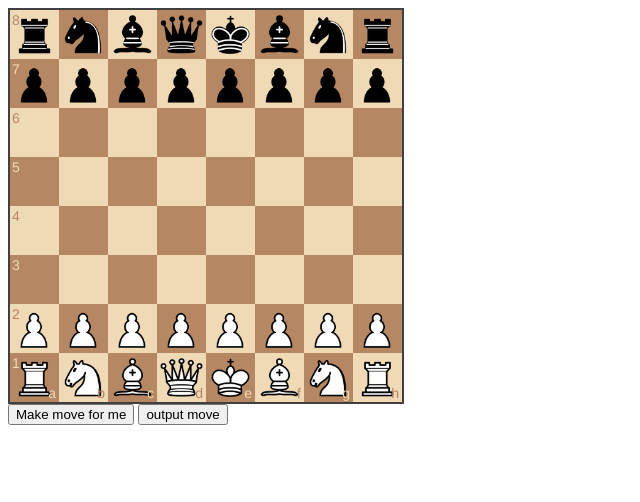
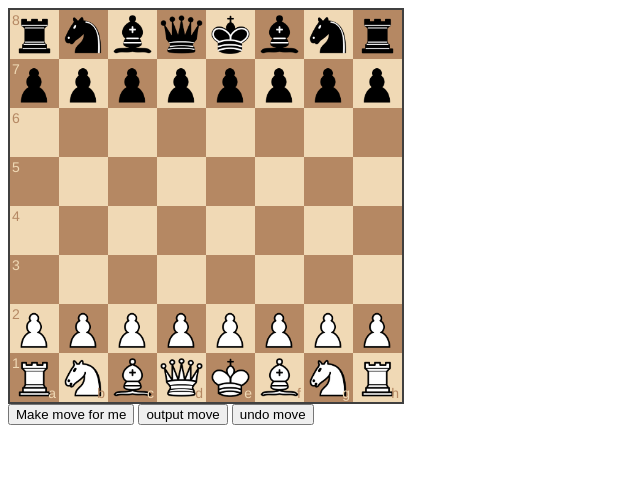
Before and after one commit to ibhojwani/FICSfish_chess_engine, a Django app: page /chessboard/ in a window 1280 px wide. Shown: the top 502 px of the page, without its empty margins (0-640 px from the left). Run offline with Django 3.2, Linux system fonts and the light colour scheme; data that the repository does not hold is empty.

Commit message:
Update chess.html

```diff
--- a/Chess_app/chessboard/templates/chess.html
+++ b/Chess_app/chessboard/templates/chess.html
@@ -15,15 +15,35 @@
       <div id="board" style="width: 400px"></div>
       <input type="button" id="moveforme" value="Make move for me" />
       <input type="button" id="moves" value="output move" />
+      <input type="button" id="undo" value="undo move" />
+
 
 
     <script>
-        var best_move = ""
+        var best_move = []
+        var white = true
         var board,
           game = new Chess()
 
         // do not pick up pieces if the game is over
         // only pick up pieces for the side to move
+        $('#undo').on('click', function(){
+            game.undo();
+            updateStatus();
+            board.position(game.fen());
+            white = !(white)
+            $.ajax({
+                url: '{% url "undo" %}',
+                data: {undo: true},
+                type: 'GET',
+                datatype: 'json',
+            }).done(function(data){
+                best_move.pop()
+            });
+        })
+
+
+
         var onDragStart = function(source, piece, position, orientation) {
           if (game.game_over() === true ||
               (game.turn() === 'w' && piece.search(/^b/) !== -1) ||
@@ -57,11 +77,12 @@
           }
           $.ajax({
               url: '{% url "move_generator" %}',
-              data: {moves: alg},
+              data: {moves: alg, w: white},
               type: 'GET',
               datatype: 'json',
           }).done(function(data) {
-              best_move = data.m ;
+              best_move.push(data.m) ;
+              white = !white
           })
         };
 
@@ -76,11 +97,13 @@
           // checkmate?
           if (game.in_checkmate() === true) {
             status = 'Game over, ' + moveColor + ' is in checkmate.';
+            alert(status);
           }
 
           // draw?
           else if (game.in_draw() === true) {
             status = 'Game over, drawn position';
+            alert(status);
           }
 
           // game still on
@@ -90,14 +113,17 @@
             // check?
             if (game.in_check() === true) {
               status += ', ' + moveColor + ' is in check';
+              alert(status);
             }
           }
         };
 
         $('#moveforme').on('click', function() {
-            game.move(best_move);
+            game.move(best_move[best_move.length - 1], {sloppy: true});
             updateStatus();
             board.position(game.fen());
+            white = !white
+
             var list_moves = game.history({verbose:true});
             var alg = "";
             for (i = 0; i < list_moves.length; i++){
@@ -105,17 +131,17 @@
             }
             $.ajax({
                 url: '{% url "move_generator" %}',
-                data: {moves: alg},
+                data: {moves: alg, w: white },
                 type: 'GET',
                 datatype: 'json',
             }).done(function(data) {
-                best_move = data.m ;
+                best_move.push(data.m) ;
             })
         });
 
 
         $('#moves').on('click', function() {
-            alert(best_move)
+            alert(best_move[best_move.length - 1]);
         });
 
         var cfg = {
@@ -127,7 +153,22 @@
         };
         board = ChessBoard('board', cfg);
 
+
         updateStatus();
+
+        window.onload = function() {
+            if(best_move.length == 0){
+                $.ajax({
+                    url: '{% url "move_generator" %}',
+                    data: {moves: ""},
+                    type: 'GET',
+                    datatype: 'json',
+                }).done(function(data){
+                    best_move.push(data.m);
+                });
+            };
+        };
+
 
     </script>
   </body>
```
